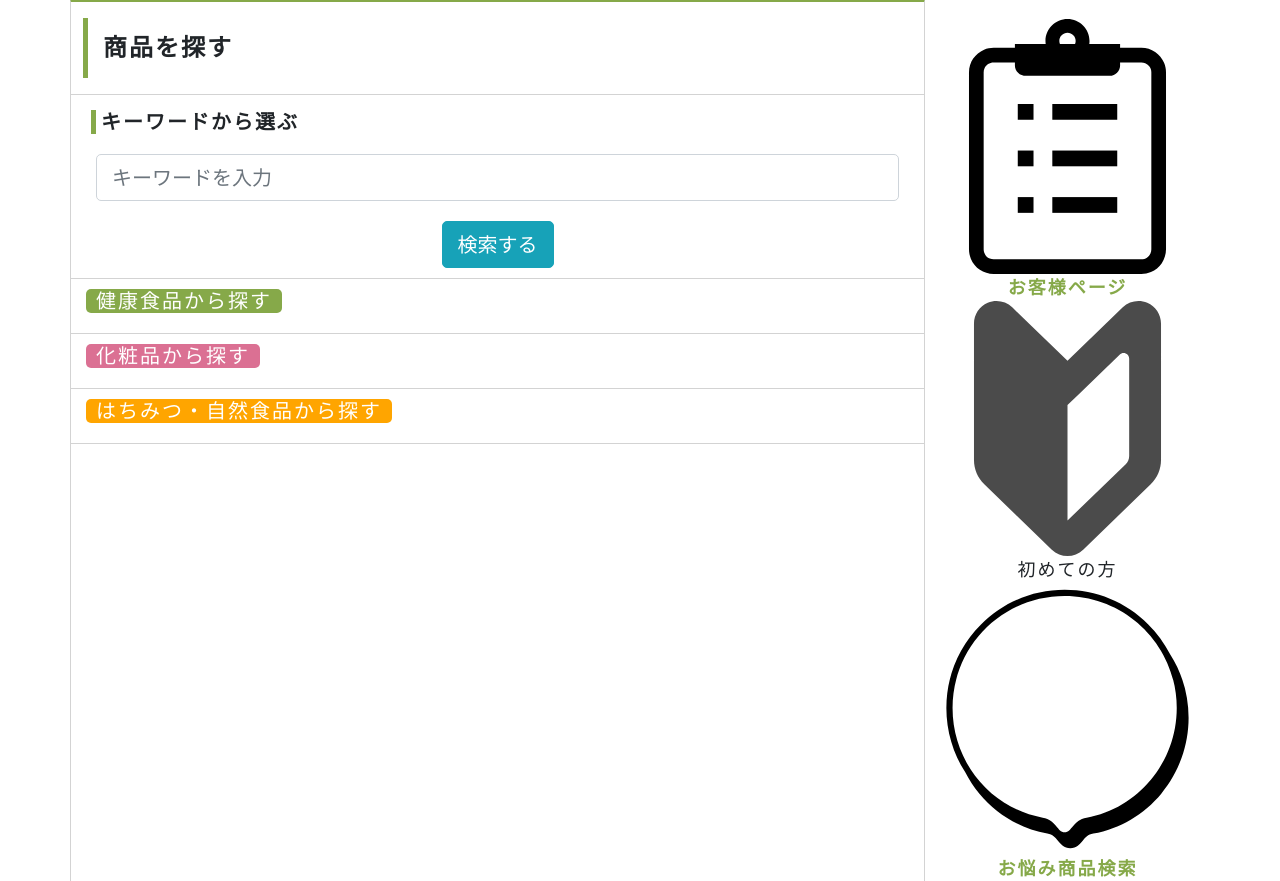
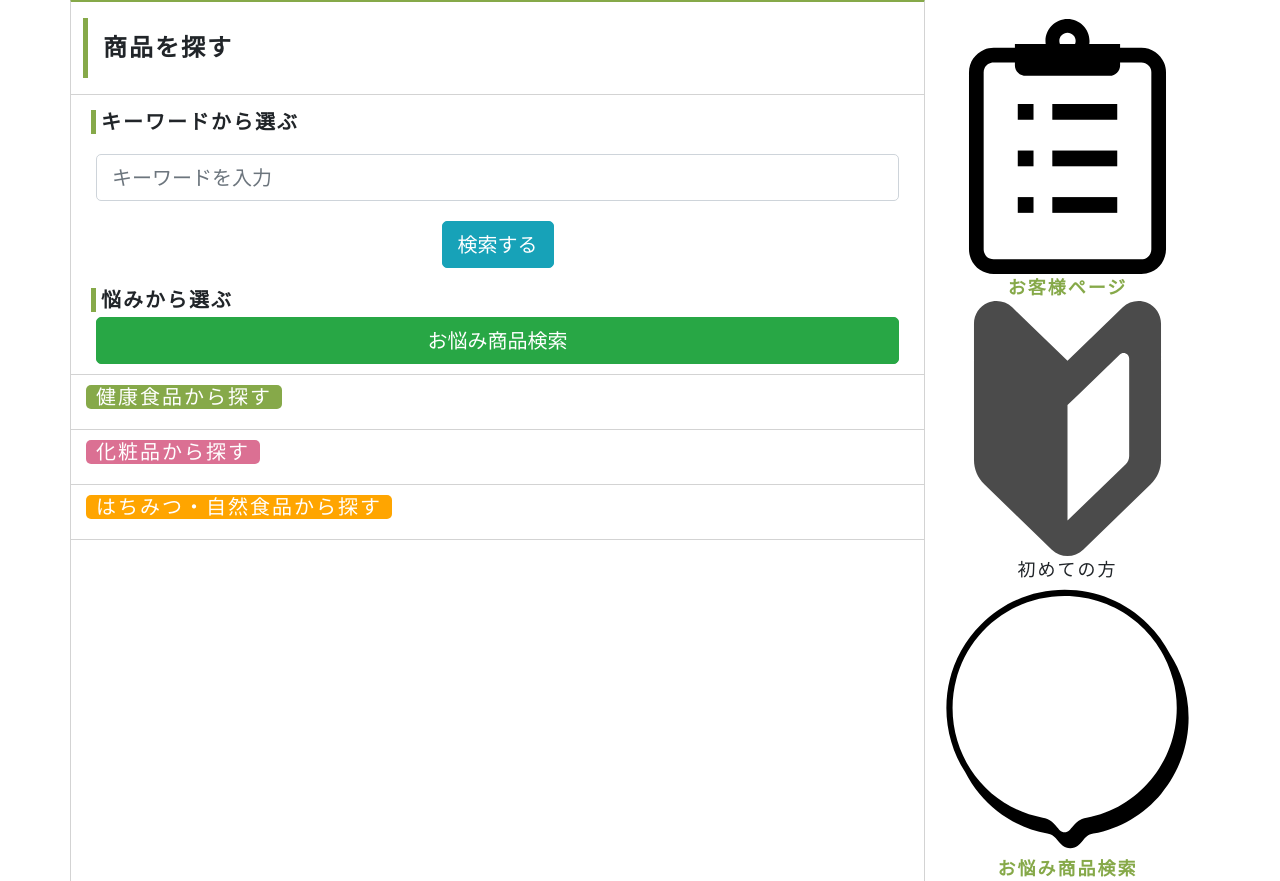
Before and after one commit to a-msy/yhf, a PHP site: page /fW5sUn8K/ in a window 1280 px wide. Shown: the part 1353-2234 px from the top of the page. Run offline with PHP 8.4, Linux system fonts and the light colour scheme; data that the repository does not hold is empty; some libraries are stand-ins or nearby versions.

Commit message:
悩み完成

```diff
--- a/index.php
+++ b/index.php
@@ -64,6 +64,12 @@ $arr = json_decode($kenkos, true);
                         <button type="submit" class="btn btn-info mt-3">検索する</button>
                     </div>
                 </form>
+                <h2 class=" col-12 title px-1 mt-3">悩みから選ぶ</h2>
+                <div class="col-12 text-center">
+                    <a href="./nayamiSearch.php">
+                        <button class="btn btn-success" style="width: 100%">お悩み商品検索</button>
+                    </a>
+                </div>
             </div>
             <div class="row title-header border-bottom-lightgrey py-2">
                 <h2 class="col-12">
--- a/itemDetail.php
+++ b/itemDetail.php
@@ -28,14 +28,14 @@ if (isset($_REQUEST['product_id'])) {
 <section class="container">
     <h1 class="title mt-3 mb-3 px-2"><?php echo $item['product_name'] ?></h1>
     <div class="row">
-        <div class="col-12 mb-3">
-            <p>税抜<span class="font-size-big"><?php echo $item['product_price'] ?></span>円</p>
-        </div>
         <div class="col-12 col-md-6" style="height: 300px;">
             <img src="img/product/<?php echo $item['product_photo'] ?>" class="object-fit-contain"/>
         </div>
         <div class="col-12 col-md-6 mt-3">
             <div class="d-flex flex-column" style="height: 300px;">
+                <div class="text-right">
+                    <p>税抜<span class="font-size-big"><?php echo $item['product_price'] ?></span>円</p>
+                </div>
                 <div class="mb-auto">
                     <p><?php echo $item['product_descript'] ?></p>
                 </div>
--- a/nayamiSearch.php
+++ b/nayamiSearch.php
@@ -29,7 +29,11 @@ $title = "お悩み商品検索";
             </form>
         </div>
     </div>
-<?php require $_SERVER['DOCUMENT_ROOT'] . '/fW5sUn8K/html/component/nayamiItemIndex.php'; ?>
+<?php
+if (isset($_REQUEST['search']) && $_REQUEST['search'] == 'nayami') {
+    require $_SERVER['DOCUMENT_ROOT'] . '/fW5sUn8K/html/component/nayamiItemIndex.php';
+}
+?>
 <?php require $_SERVER['DOCUMENT_ROOT'] . '/fW5sUn8K/html/component/popular.php'; ?>
 <?php require $_SERVER['DOCUMENT_ROOT'] . '/fW5sUn8K/html/component/review.php'; ?>
 <?php require $_SERVER['DOCUMENT_ROOT'] . '/fW5sUn8K/html/component/shoppingGuide.php'; ?>
```
